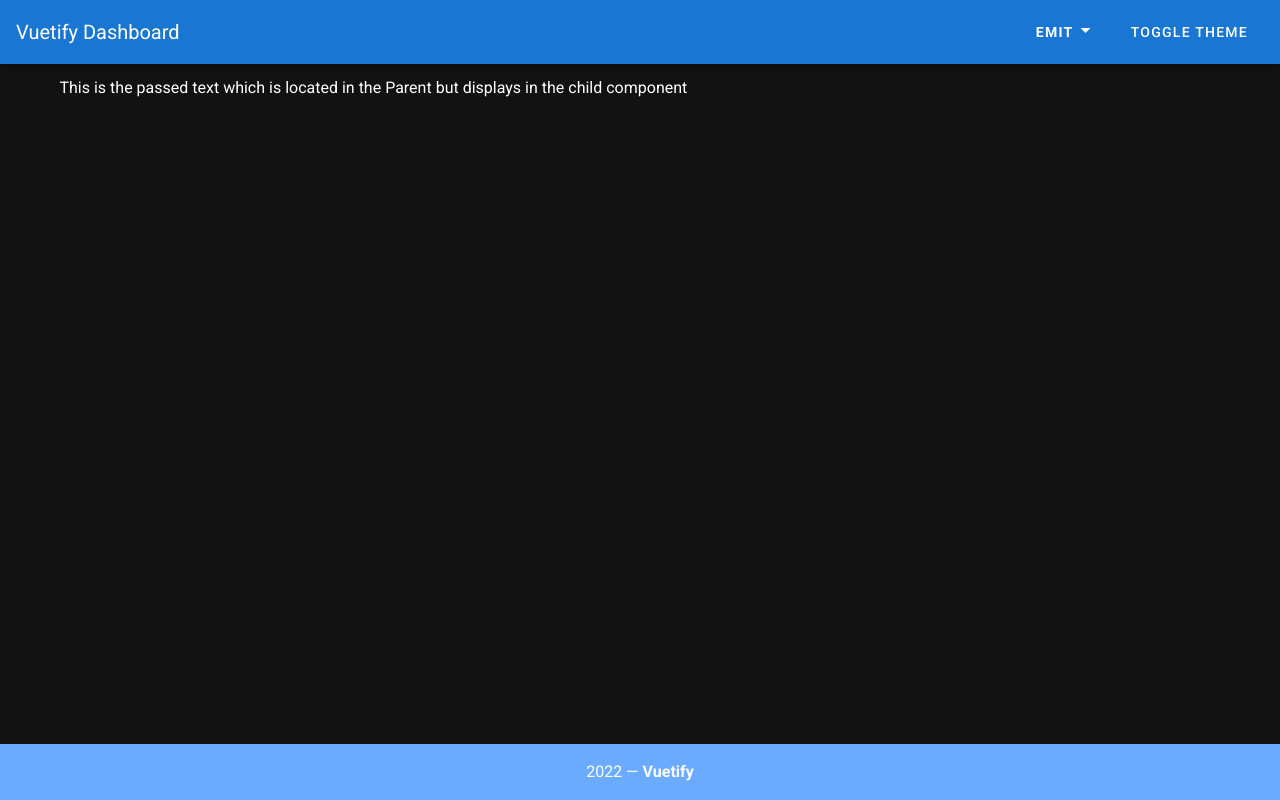
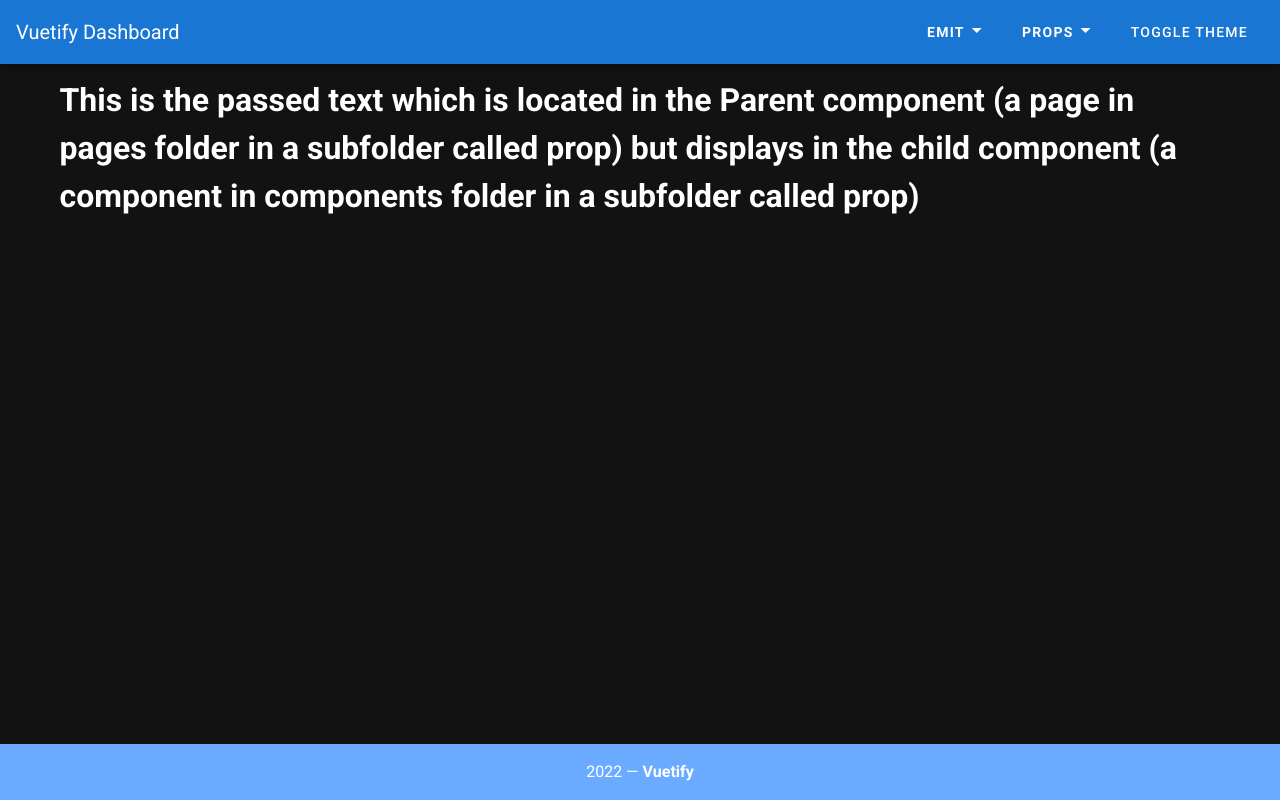
Before and after one commit to Kenan-Kadic/nuxt-learning, a Nuxt app: page /prop/propparent in a window 1280 px wide. Built offline with nearby package versions, Linux system fonts and the light colour scheme.

Commit message:
default.vue updated

```diff
--- a/components/prop/PropPass.vue
+++ b/components/prop/PropPass.vue
@@ -1,7 +1,7 @@
 <template>
   <v-row>
     <v-col cols="12">
-      {{ header }}
+      <h1>{{ header }}</h1>
     </v-col>
   </v-row>
 </template>
--- a/layouts/default.vue
+++ b/layouts/default.vue
@@ -22,7 +22,7 @@
       </v-card-actions>
       </v-card>
       </v-menu>
-      <v-btn @click="toggleTheme" text rounded>Toggle Theme</v-btn>
+      <v-btn @click="toggleTheme" text>Toggle Theme</v-btn>
     </v-app-bar>
 
     <v-main>
@@ -61,6 +61,12 @@ export default {
           ],
           title: 'Emit',
         },
+        {
+          items: [
+            {title: 'Pass a prop', to:'/prop/propparent' },
+          ],
+          title: 'Props',
+        },
       ],
 
       // links: [
--- a/pages/prop/propparent.vue
+++ b/pages/prop/propparent.vue
@@ -15,7 +15,7 @@ export default {
 
   data() {
     return {
-      headerText: 'This is the passed text which is located in the Parent but displays in the child component',
+      headerText: 'This is the passed text which is located in the Parent component (a page in pages folder in a subfolder called prop) but displays in the child component (a component in components folder in a subfolder called prop)',
     }
     }
 }
```
